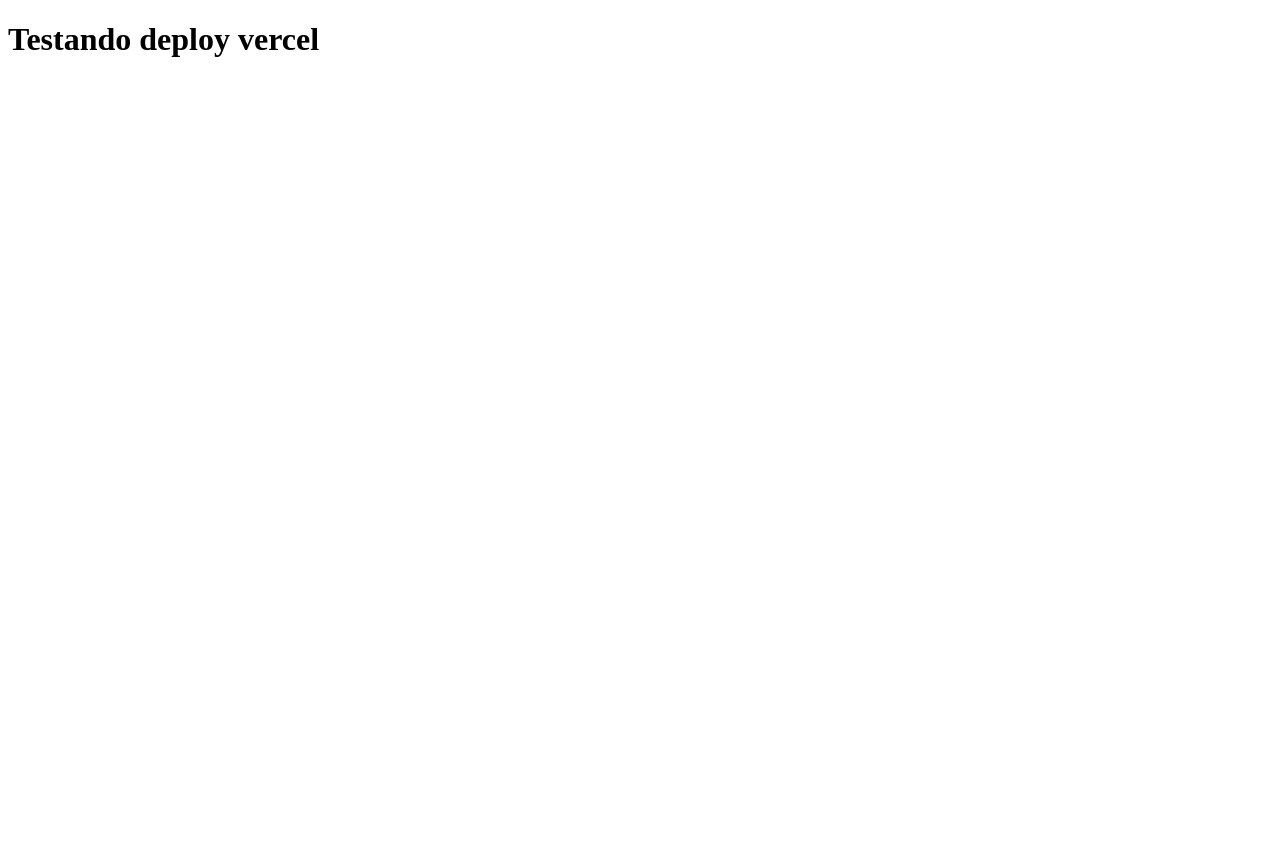
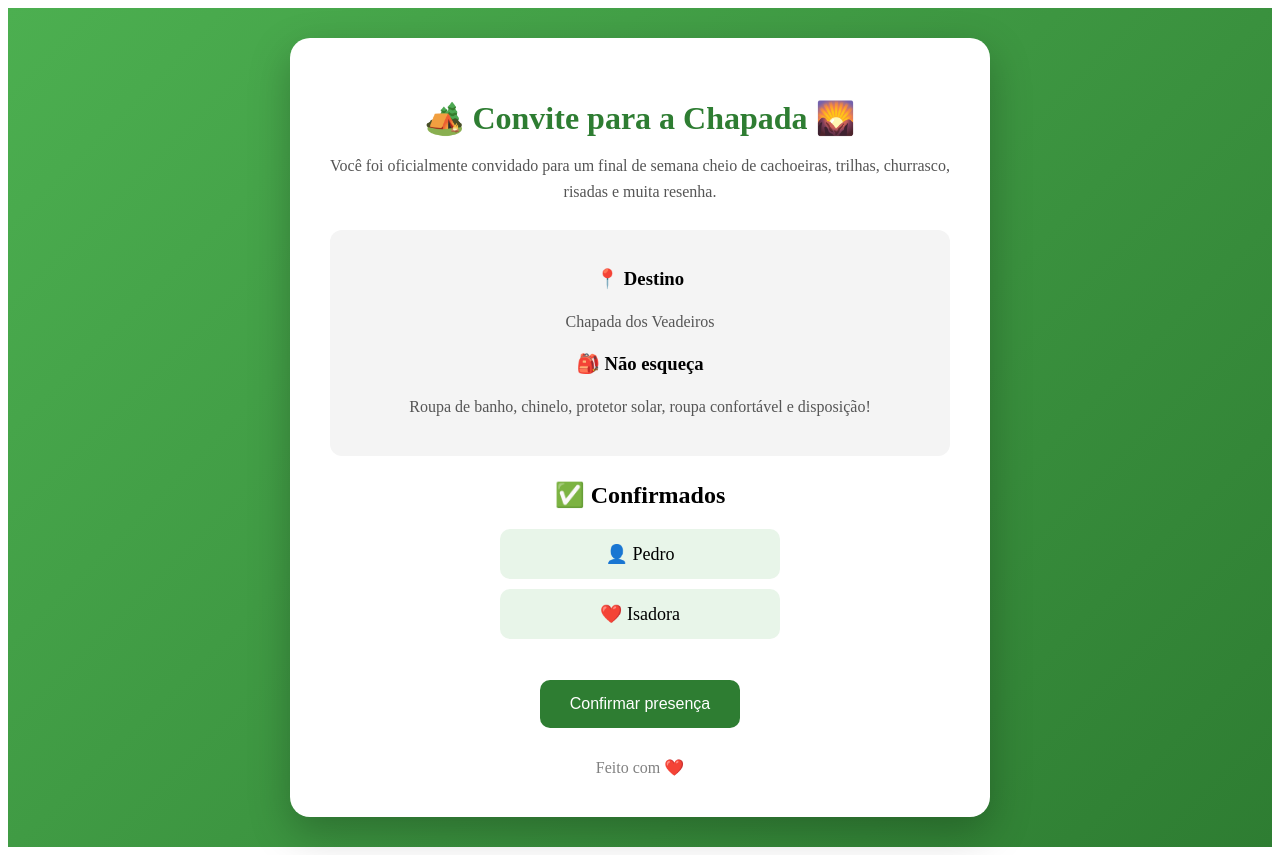
Before and after one commit to pedroarii/clone-tabnews, a Next.js app: page / in a window 1280 px wide. Before the commit the page ends 800 px from the top, so only its background shows below. Built offline with nearby package versions, Linux system fonts and the light colour scheme.

Commit message:
convite chapada

```diff
--- a/pages/index.js
+++ b/pages/index.js
@@ -1,5 +1,124 @@
-function Home() {
-    return <h1>Testando deploy vercel</h1>
+export default function Home() {
+  return (
+    <>
+      <style jsx>{`
+        * {
+          box-sizing: border-box;
+        }
+
+        body {
+          margin: 0;
+        }
+
+        .container {
+          min-height: 100vh;
+          background: linear-gradient(135deg, #4caf50, #2e7d32);
+          display: flex;
+          justify-content: center;
+          align-items: center;
+          padding: 30px;
+        }
+
+        .card {
+          background: white;
+          width: 700px;
+          max-width: 100%;
+          border-radius: 20px;
+          padding: 40px;
+          text-align: center;
+          box-shadow: 0 15px 40px rgba(0, 0, 0, 0.25);
+        }
+
+        h1 {
+          color: #2e7d32;
+          margin-bottom: 15px;
+        }
+
+        p {
+          color: #555;
+          line-height: 1.6;
+        }
+
+        .info {
+          background: #f4f4f4;
+          border-radius: 12px;
+          padding: 20px;
+          margin: 25px 0;
+        }
+
+        ul {
+          list-style: none;
+          padding: 0;
+        }
+
+        li {
+          background: #e8f5e9;
+          margin: 10px auto;
+          padding: 14px;
+          border-radius: 10px;
+          max-width: 280px;
+          font-size: 18px;
+        }
+
+        button {
+          margin-top: 25px;
+          border: none;
+          background: #2e7d32;
+          color: white;
+          padding: 15px 30px;
+          border-radius: 10px;
+          font-size: 16px;
+          cursor: pointer;
+          transition: 0.2s;
+        }
+
+        button:hover {
+          transform: scale(1.05);
+          background: #1b5e20;
+        }
+
+        footer {
+          margin-top: 30px;
+          color: gray;
+        }
+      `}</style>
+
+      <div className="container">
+        <div className="card">
+          <h1>🏕️ Convite para a Chapada 🌄</h1>
+
+          <p>
+            Você foi oficialmente convidado para um final de semana cheio de
+            cachoeiras, trilhas, churrasco, risadas e muita resenha.
+          </p>
+
+          <div className="info">
+            <h3>📍 Destino</h3>
+            <p>Chapada dos Veadeiros</p>
+
+            <h3>🎒 Não esqueça</h3>
+            <p>
+              Roupa de banho, chinelo, protetor solar, roupa confortável e
+              disposição!
+            </p>
+          </div>
+
+          <h2>✅ Confirmados</h2>
+
+          <ul>
+            <li>👤 Pedro</li>
+            <li>❤️ Isadora</li>
+          </ul>
+
+          <button
+            onClick={() => alert("Partiu Chapada!! 🏕️")}
+          >
+            Confirmar presença
+          </button>
+
+          <footer>Feito com ❤️</footer>
+        </div>
+      </div>
+    </>
+  );
 }
-
-export default Home;
```
